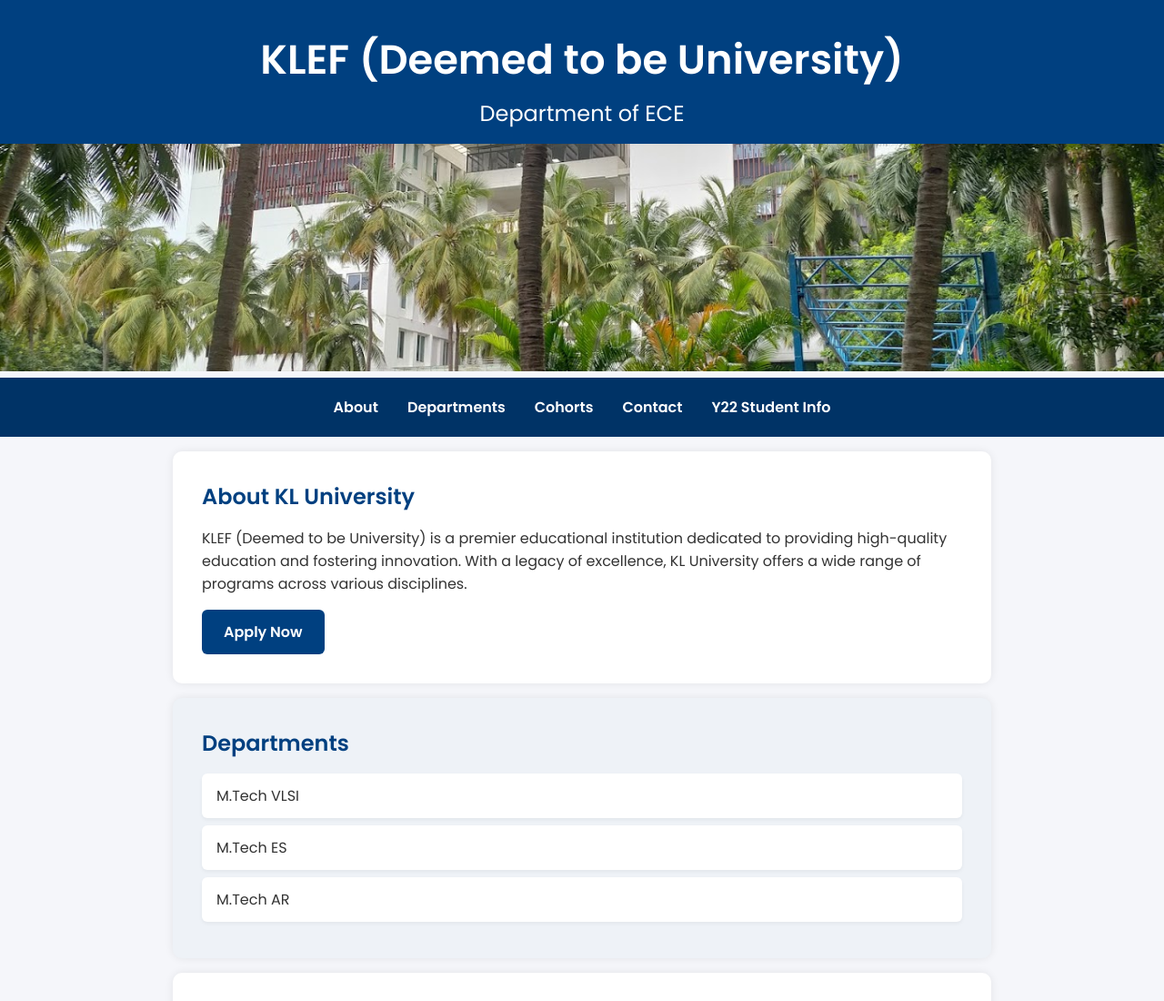
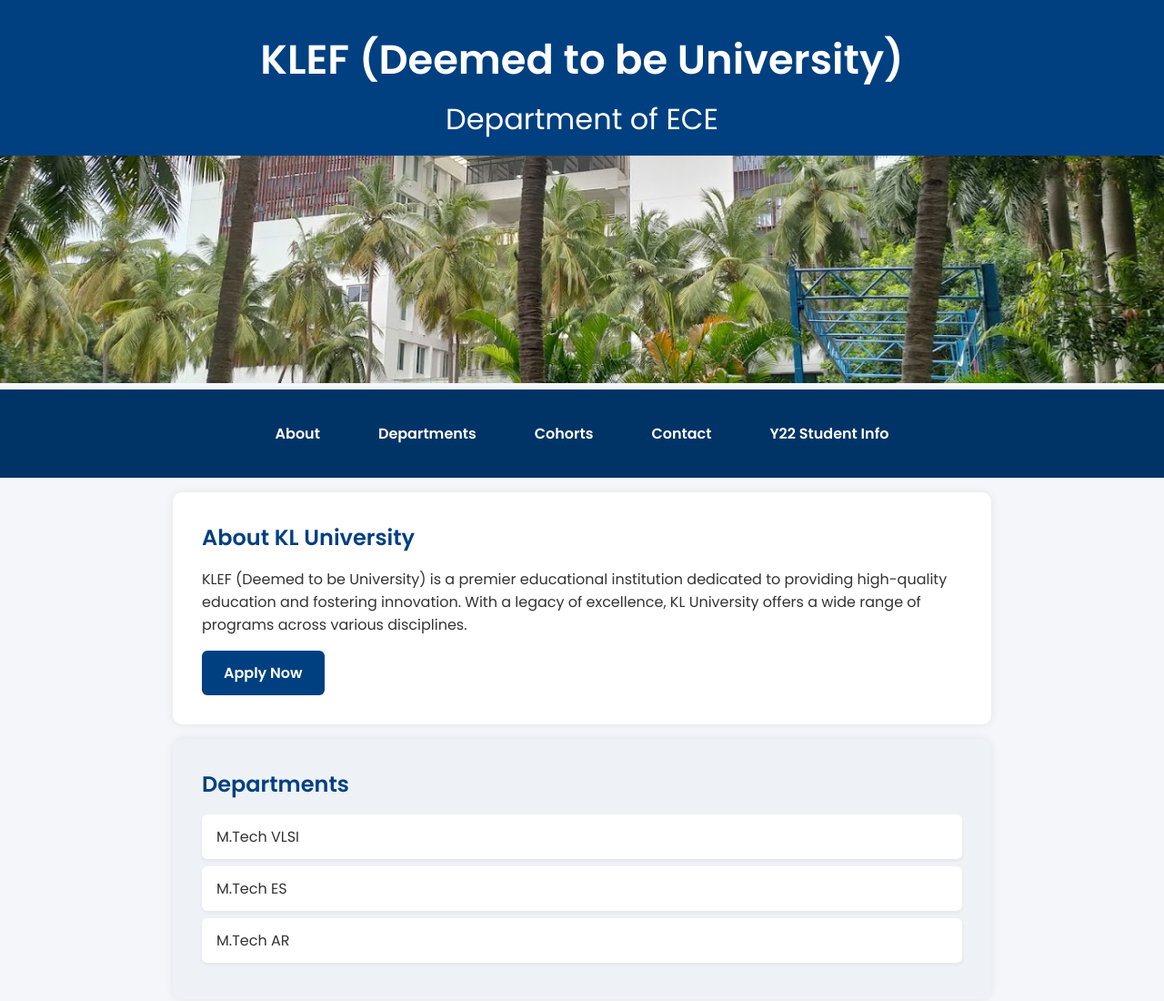
Before and after one commit to klef-ece/student_information, a plain HTML site: page index.html in a window 1280 px wide. Shown: the top 1100 px of the page at 91% size. Drawn offline with Linux system fonts and the light colour scheme.

Commit message:
Update index.html

```diff
--- a/index.html
+++ b/index.html
@@ -32,7 +32,7 @@
     }
 
     header p {
-  font-size: 1.5rem; /* You can increase this value */
+  font-size: 2.0rem; /* You can increase this value */
   font-weight: 500;  /* Optional: Makes it bolder */
   margin-top: 0.5rem;
 }
@@ -48,7 +48,7 @@
     nav a {
       color: white;
       text-decoration: none;
-      margin: 0.5rem 1rem;
+      margin: 1.5rem 2rem;
       font-weight: 600;
     }
 
```
